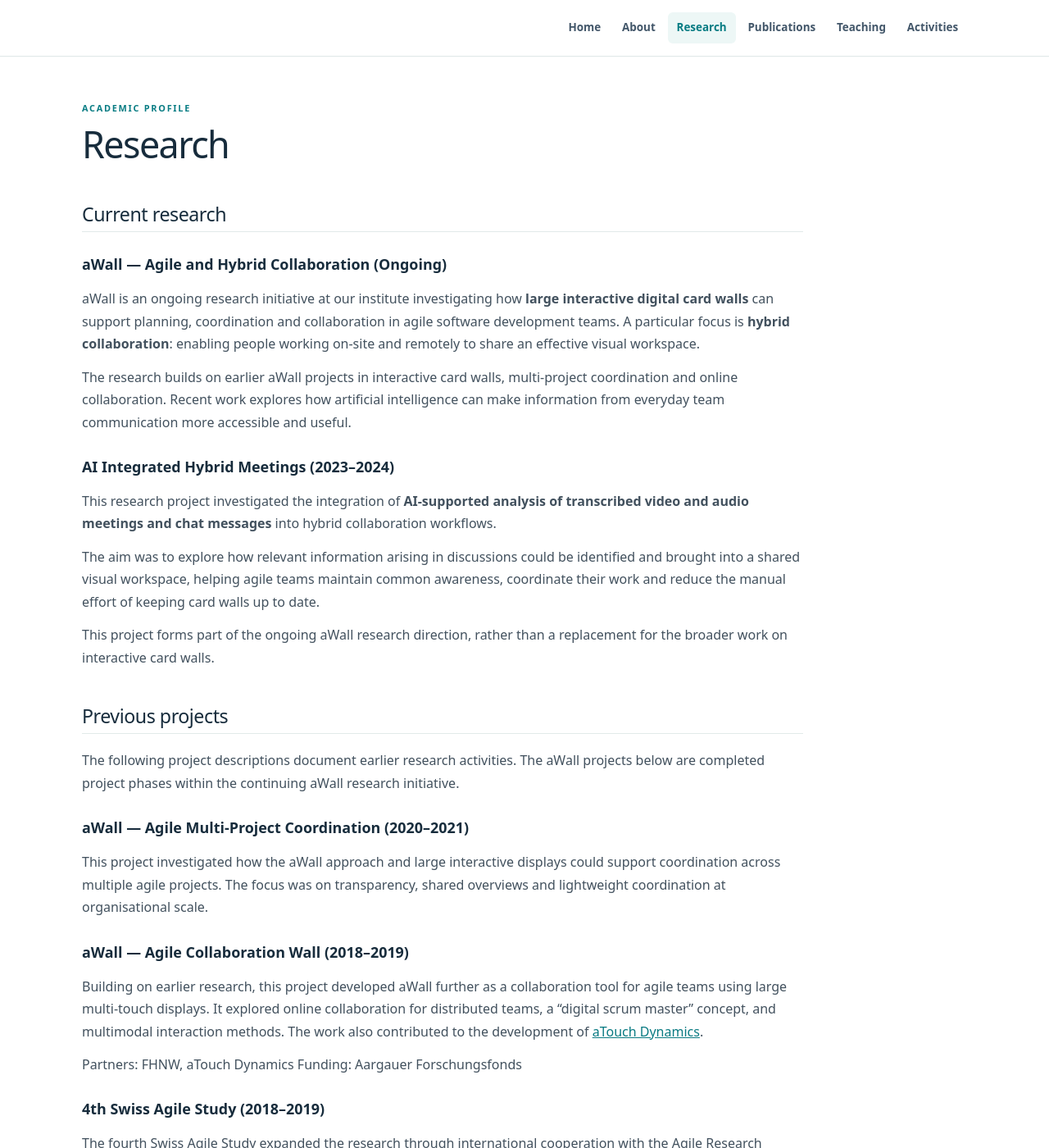
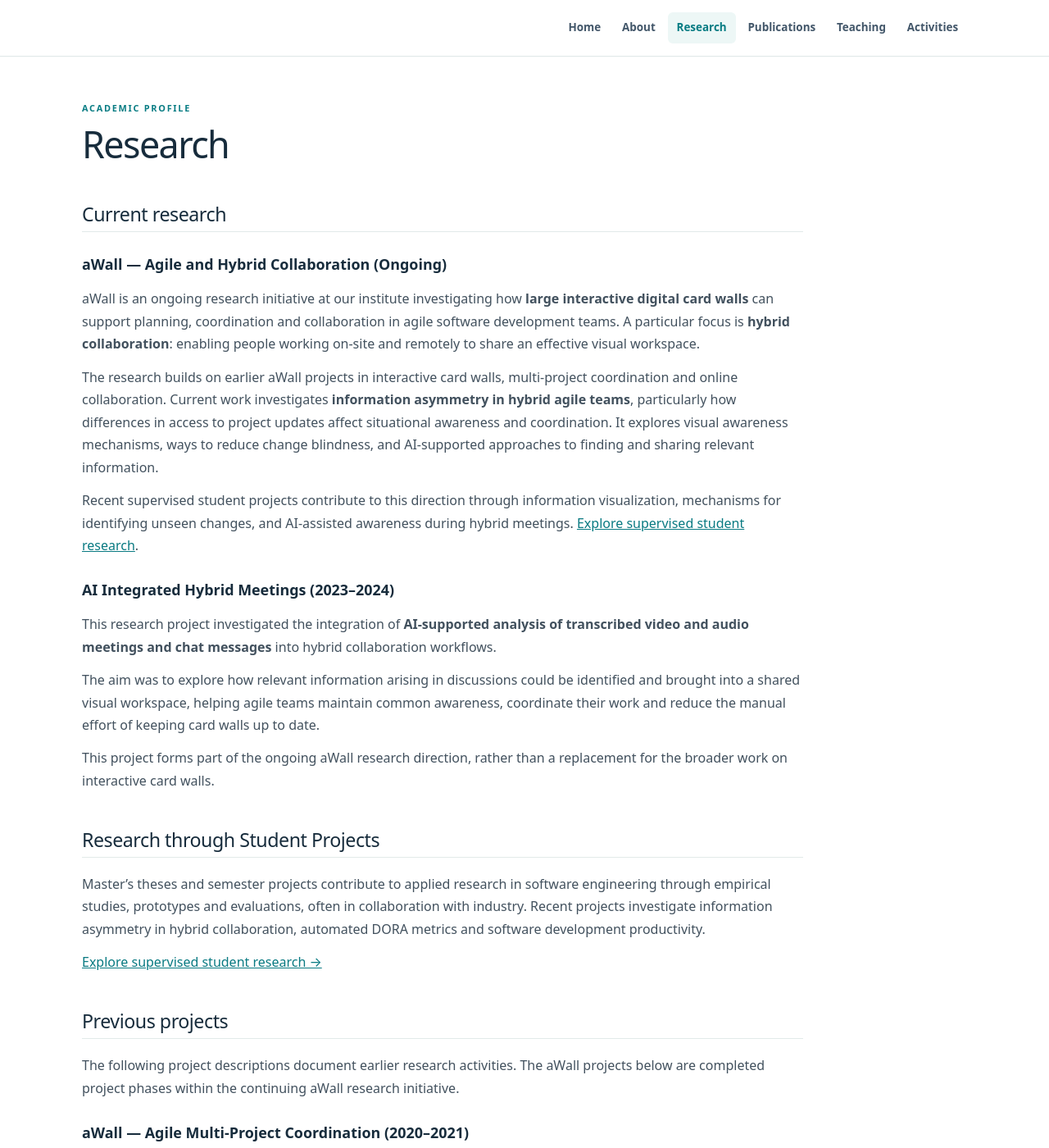
Before and after one commit to martinkropp/martinkropp.github.io, a Jekyll site: the page built from research1.md, in a window 1280 px wide and 1400 px high. Shown: the whole window at 82% size. Built offline with Jekyll 4.4.1, drawn with Linux system fonts in a browser that asks for light colours.

Commit message:
Connect aWall research and supervised student projects

```diff
--- a/research1.md
+++ b/research1.md
@@ -9,7 +9,9 @@ permalink: /research
 
 aWall is an ongoing research initiative at our institute investigating how **large interactive digital card walls** can support planning, coordination and collaboration in agile software development teams. A particular focus is **hybrid collaboration**: enabling people working on-site and remotely to share an effective visual workspace.
 
-The research builds on earlier aWall projects in interactive card walls, multi-project coordination and online collaboration. Recent work explores how artificial intelligence can make information from everyday team communication more accessible and useful.
+The research builds on earlier aWall projects in interactive card walls, multi-project coordination and online collaboration. Current work investigates **information asymmetry in hybrid agile teams**, particularly how differences in access to project updates affect situational awareness and coordination. It explores visual awareness mechanisms, ways to reduce change blindness, and AI-supported approaches to finding and sharing relevant information.
+
+Recent supervised student projects contribute to this direction through information visualization, mechanisms for identifying unseen changes, and AI-assisted awareness during hybrid meetings. [Explore supervised student research](/student-research).
 
 ### AI Integrated Hybrid Meetings (2023–2024)
 
@@ -18,6 +20,12 @@ This research project investigated the integration of **AI-supported analysis of
 The aim was to explore how relevant information arising in discussions could be identified and brought into a shared visual workspace, helping agile teams maintain common awareness, coordinate their work and reduce the manual effort of keeping card walls up to date.
 
 This project forms part of the ongoing aWall research direction, rather than a replacement for the broader work on interactive card walls.
+
+## Research through Student Projects
+
+Master's theses and semester projects contribute to applied research in software engineering through empirical studies, prototypes and evaluations, often in collaboration with industry. Recent projects investigate information asymmetry in hybrid collaboration, automated DORA metrics and software development productivity.
+
+[Explore supervised student research →](/student-research)
 
 ## Previous projects
 
```
